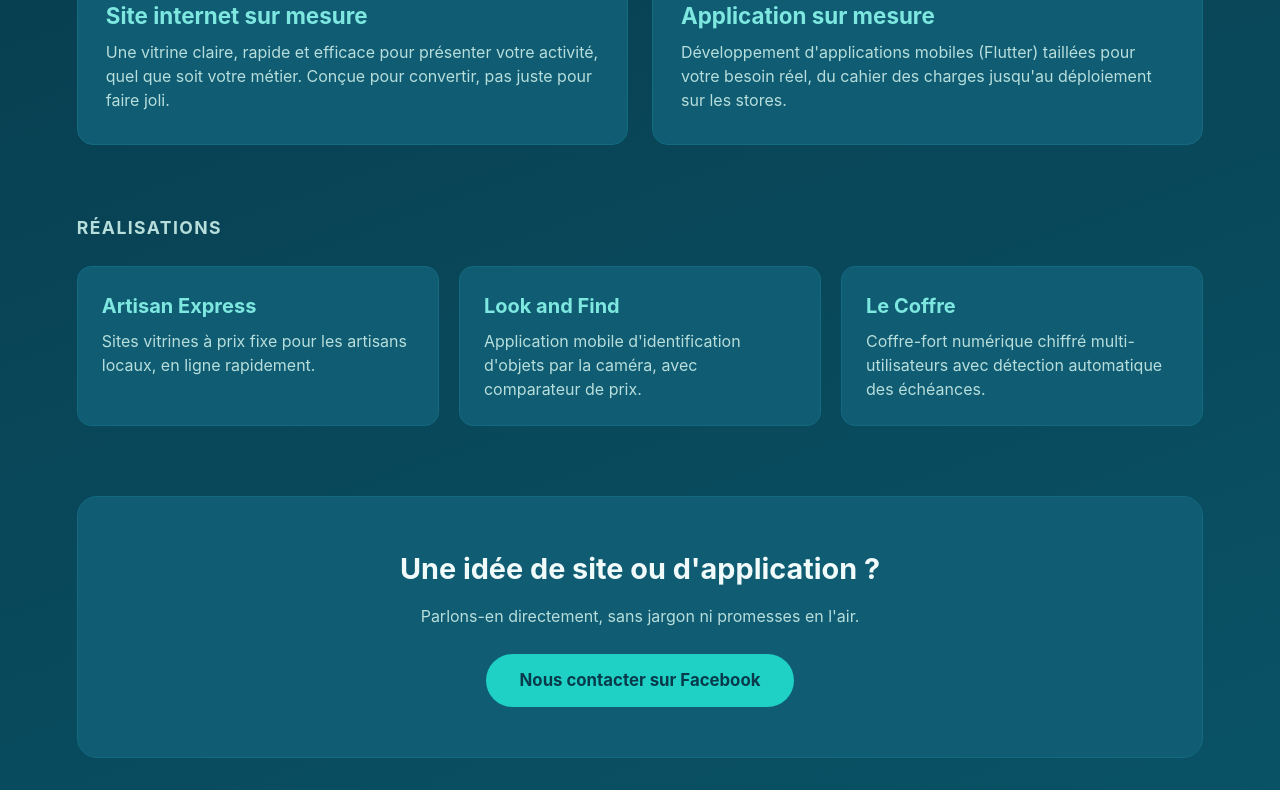
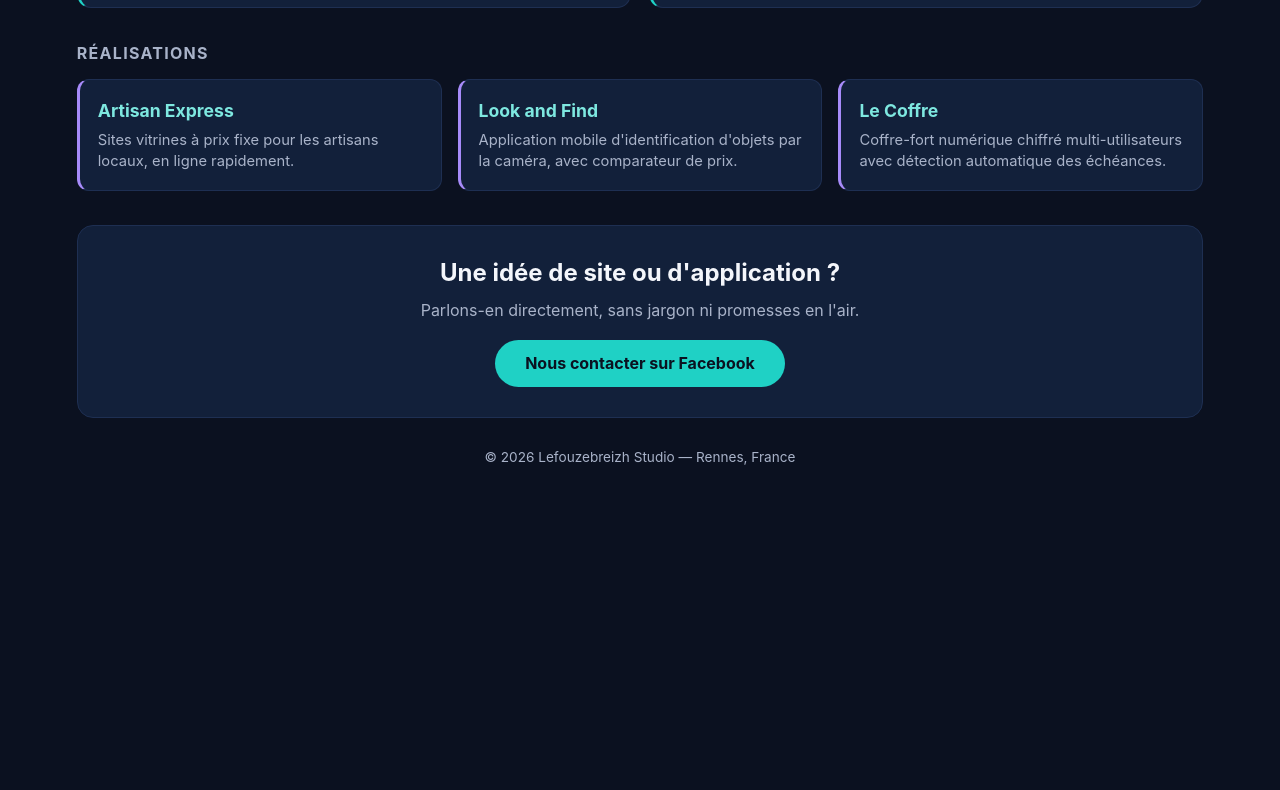
Before and after one commit to Lefouzebreizh/lefouzebreizh.github.io, a plain HTML site: page index.html in a window 1280 px wide. Shown: the part 347-1137 px from the top of the page. After the commit the page ends 865 px from the top, so only its background shows below. Drawn offline with Linux system fonts and the light colour scheme.

Commit message:
Refactor CSS styles for improved layout and design

```diff
--- a/index.html
+++ b/index.html
@@ -6,79 +6,82 @@
 <title>Lefouzebreizh Studio — Sites & applications sur mesure</title>
 <style>
   :root {
-    --bg: #073b4c;
-    --bg-card: #0f5c73;
+    --bg: #0b1120;
+    --bg-card: #12203a;
+    --violet: #a78bfa;
     --accent: #1fd1c5;
     --accent2: #7ee8e0;
-    --text: #f0fbfa;
-    --text-dim: #b7dedb;
+    --text: #f4f6fb;
+    --text-dim: #a9b3c9;
   }
   * { box-sizing: border-box; margin: 0; padding: 0; }
   html, body { width: 100%; }
   body {
     font-family: -apple-system, "Segoe UI", Arial, sans-serif;
-    background: linear-gradient(160deg, #073b4c, #0a5468);
+    background: var(--bg);
     color: var(--text);
-    line-height: 1.5;
+    line-height: 1.45;
   }
-  .full { width: 100%; padding: 60px 6vw 100px; }
-  header { text-align: center; margin-bottom: 60px; }
-  header h1 { font-size: 2.8em; margin: 0 0 10px; }
-  header p { color: var(--text-dim); font-size: 1.2em; max-width: 700px; margin: 0 auto; }
+  .full { width: 100%; padding: 24px 6vw 50px; }
+  header { text-align: center; margin-bottom: 28px; }
+  header h1 { font-size: 2.4em; margin: 0 0 6px; color: var(--violet); }
+  header p { color: var(--text-dim); font-size: 1.05em; max-width: 700px; margin: 0 auto; }
 
-  .offers { display: grid; grid-template-columns: repeat(2, 1fr); gap: 24px; margin-bottom: 70px; width: 100%; }
+  .offers { display: grid; grid-template-columns: repeat(2, 1fr); gap: 18px; margin-bottom: 34px; width: 100%; }
   @media (max-width: 640px) { .offers { grid-template-columns: 1fr; } }
   .offer {
     background: var(--bg-card);
-    border-radius: 16px;
-    padding: 32px 28px;
-    border: 1px solid #146a80;
+    border-radius: 14px;
+    padding: 22px 22px;
+    border: 1px solid #1e2f52;
+    border-left: 3px solid var(--accent);
   }
-  .offer .icon { font-size: 2em; margin-bottom: 10px; }
-  .offer h2 { margin: 0 0 8px; font-size: 1.4em; color: var(--accent2); }
-  .offer p { margin: 0; color: var(--text-dim); }
+  .offer .icon { font-size: 1.7em; margin-bottom: 6px; }
+  .offer h2 { margin: 0 0 6px; font-size: 1.25em; color: var(--accent2); }
+  .offer p { margin: 0; color: var(--text-dim); font-size: 0.95em; }
 
   h3.section-title {
-    font-size: 1.1em;
+    font-size: 1em;
     text-transform: uppercase;
     letter-spacing: 0.08em;
     color: var(--text-dim);
-    margin-bottom: 24px;
+    margin-bottom: 14px;
   }
 
-  .projects { display: grid; grid-template-columns: repeat(3, 1fr); gap: 20px; width: 100%; margin-bottom: 70px; }
+  .projects { display: grid; grid-template-columns: repeat(3, 1fr); gap: 16px; width: 100%; margin-bottom: 34px; }
   @media (max-width: 900px) { .projects { grid-template-columns: 1fr; } }
   .project {
     background: var(--bg-card);
-    border-radius: 14px;
-    padding: 24px;
-    border: 1px solid #146a80;
+    border-radius: 12px;
+    padding: 18px;
+    border: 1px solid #1e2f52;
+    border-left: 3px solid var(--violet);
   }
-  .project h2 { margin: 0 0 8px 0; font-size: 1.25em; color: var(--accent2); }
-  .project p { color: var(--text-dim); margin: 0; }
+  .project h2 { margin: 0 0 6px 0; font-size: 1.1em; color: var(--accent2); }
+  .project p { color: var(--text-dim); margin: 0; font-size: 0.92em; }
 
   .cta {
     text-align: center;
     background: var(--bg-card);
-    border-radius: 20px;
-    padding: 50px 6vw;
-    border: 1px solid #146a80;
+    border-radius: 16px;
+    padding: 30px 6vw;
+    border: 1px solid #1e2f52;
   }
-  .cta h2 { font-size: 1.8em; margin-bottom: 14px; }
-  .cta p { color: var(--text-dim); margin-bottom: 26px; }
+  .cta h2 { font-size: 1.5em; margin-bottom: 8px; }
+  .cta p { color: var(--text-dim); margin-bottom: 18px; }
   .btn {
     display: inline-block;
     background: var(--accent);
-    color: #073b4c;
+    color: #0b1120;
     font-weight: bold;
-    padding: 14px 34px;
+    padding: 12px 30px;
     border-radius: 30px;
     text-decoration: none;
-    font-size: 1.05em;
+    font-size: 1em;
   }
   .btn:hover { background: var(--accent2); }
 
-  footer { text-align: center; color: var(--text-dim); margin-top: 60px; font-size: 0.9em; }
+  footer { text-align: center; color: var(--text-dim); margin-top: 30px; font-size: 0.85em; }
 </style>
 </head>
 <body>
```
